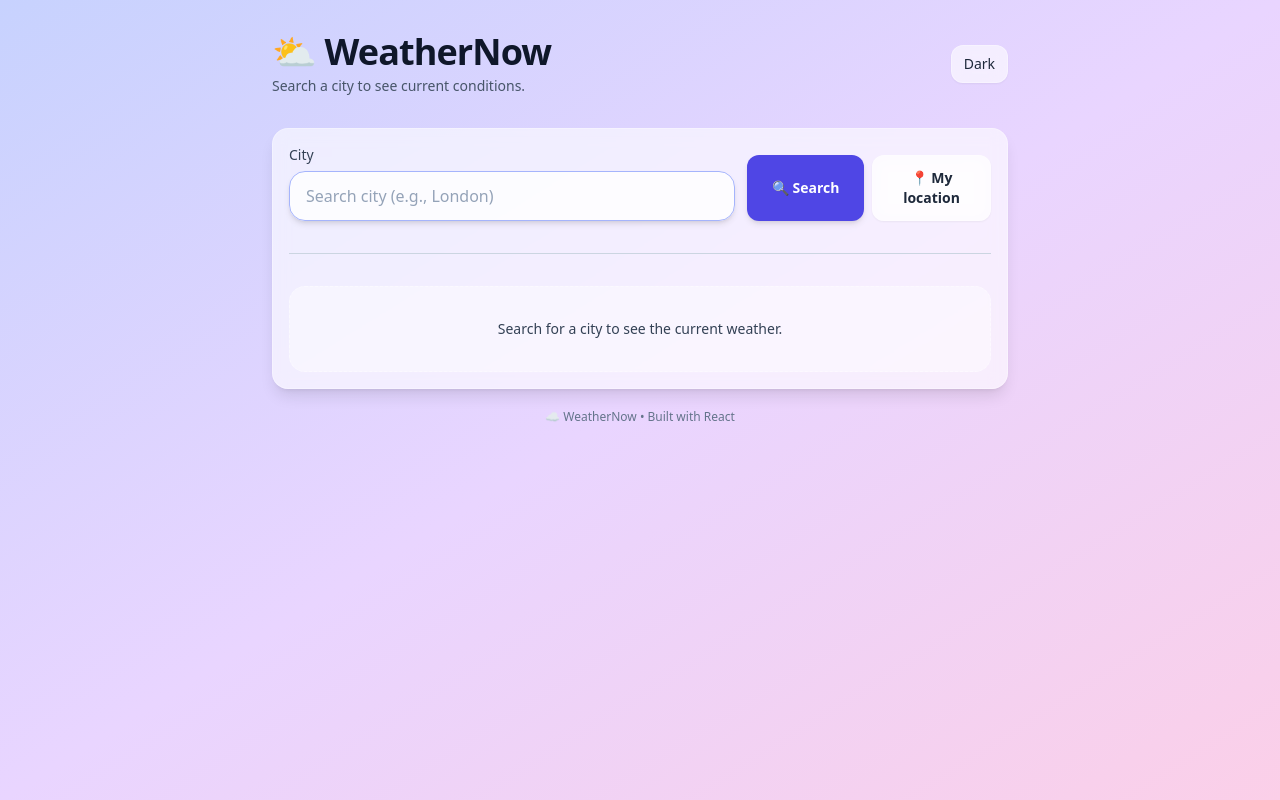
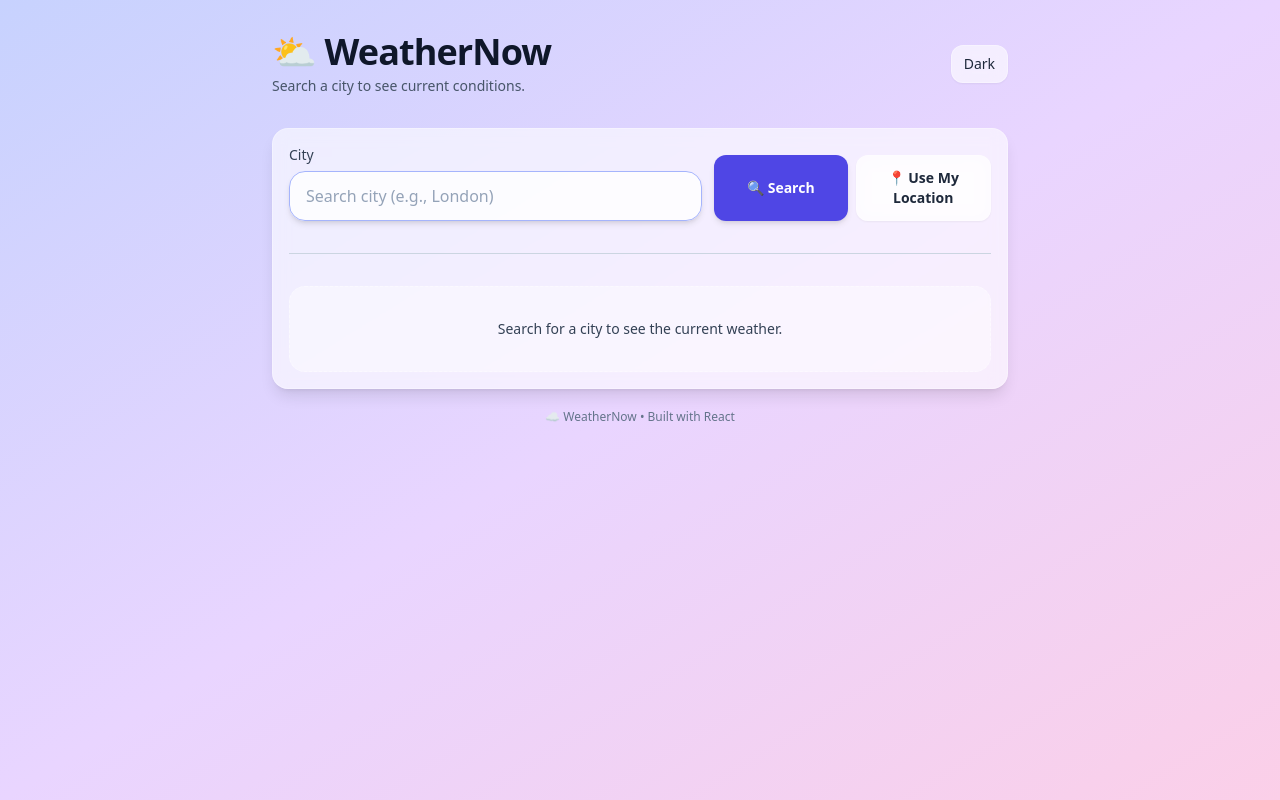
Before and after one commit to Bahram2006/weather-app, a React (Vite) app: page / in a window 1280 px wide. Built offline with nearby package versions, Linux system fonts and the light colour scheme.

Commit message:
add emoji to use my location button

```diff
--- a/src/components/SearchBar.jsx
+++ b/src/components/SearchBar.jsx
@@ -80,7 +80,7 @@ export default function SearchBar({
           disabled={loading}
           className="inline-flex flex-1 items-center justify-center rounded-xl border border-white/30 bg-white/60 px-4 py-3 text-sm font-semibold text-slate-800 shadow-sm backdrop-blur hover:bg-white/70 disabled:cursor-not-allowed disabled:opacity-60 dark:border-white/10 dark:bg-white/10 dark:text-slate-100"
         >
-          📍 My location
+          📍 Use My Location
         </button>
       </div>
     </form>
```
